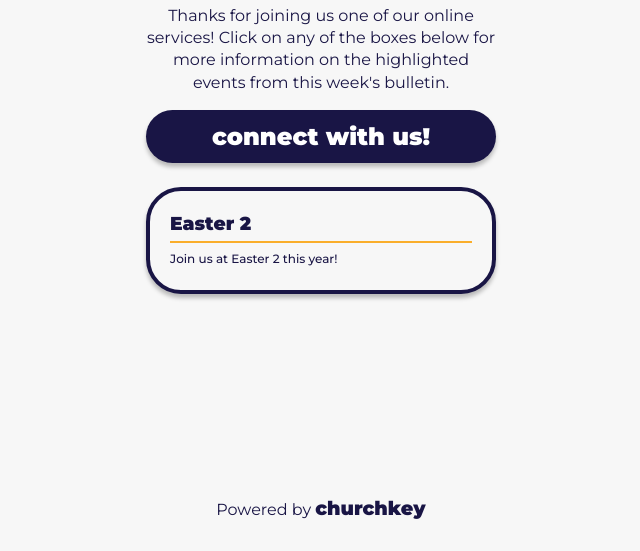
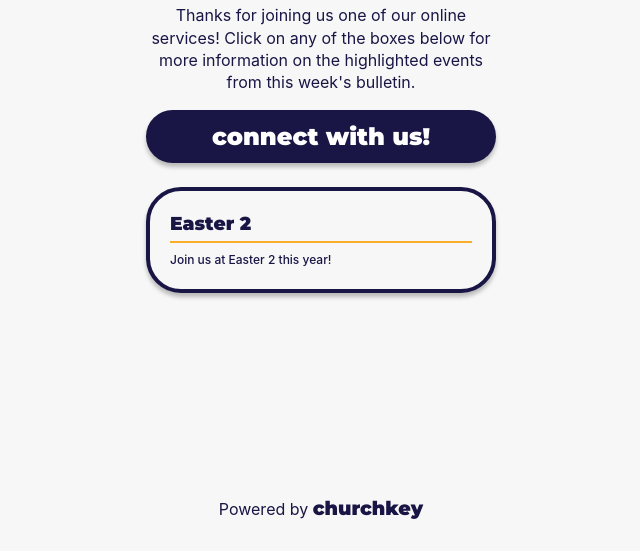
Before and after one commit to andyhong/demo.churchkey.io, a Gatsby site: page /bulletin/2020-09-21 in a window 1280 px wide. Shown: the part 249-800 px from the top of the page, without its empty margins (319-959 px from the left). Built offline with nearby package versions, Linux system fonts and the light colour scheme; Gatsby itself is replaced by a stand-in of ours.

Commit message:
changed fonts

```diff
--- a/src/components/style.css
+++ b/src/components/style.css
@@ -7,7 +7,7 @@
 
 html {
   box-sizing: border-box;
-  font-family: 'Montserrat', sans-serif;
+  font-family: -apple-system, BlinkMacSystemFont, avenir next, avenir, helvetica neue, helvetica, Ubuntu, roboto, noto, segoe ui, arial, sans-serif;
   font-size: 16px;
   background-color: var(--background);
 }
@@ -29,6 +29,7 @@ body, h1, h2, h3, h4, h5, h6, p, ol, ul, small, hr {
 }
 
 h1 {
+  font-family: "Montserrat";
   font-weight: 900;
   font-size: 3em;
   line-height: 0.9;
@@ -37,6 +38,7 @@ h1 {
 }
 
 h3 {
+  font-family: "Montserrat";
   font-weight: 900;
   color: var(--primary);
 }
@@ -157,6 +159,7 @@ a, a:visited {
 
 .footerWrapper > p > a > span {
   transition: all 0.2s ease;
+  font-family: "Montserrat";
 }
 
 .footerWrapper > p > a > span:hover {
```
